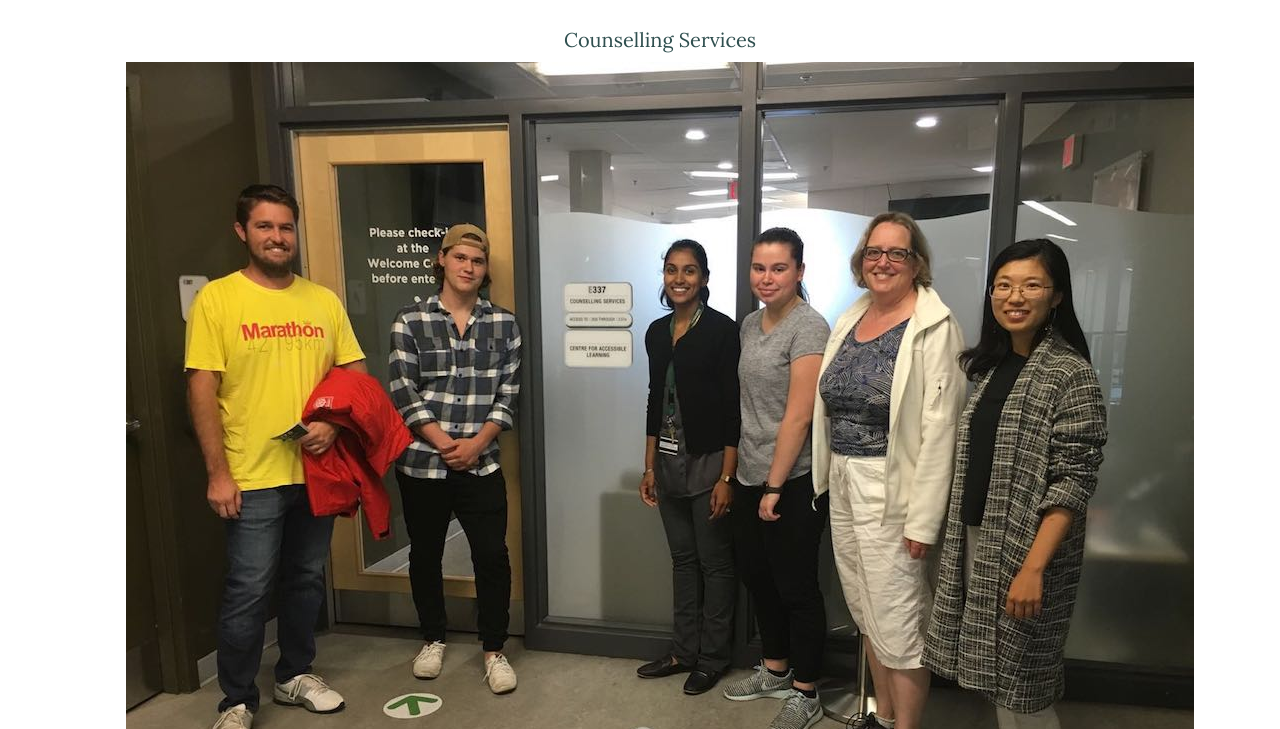
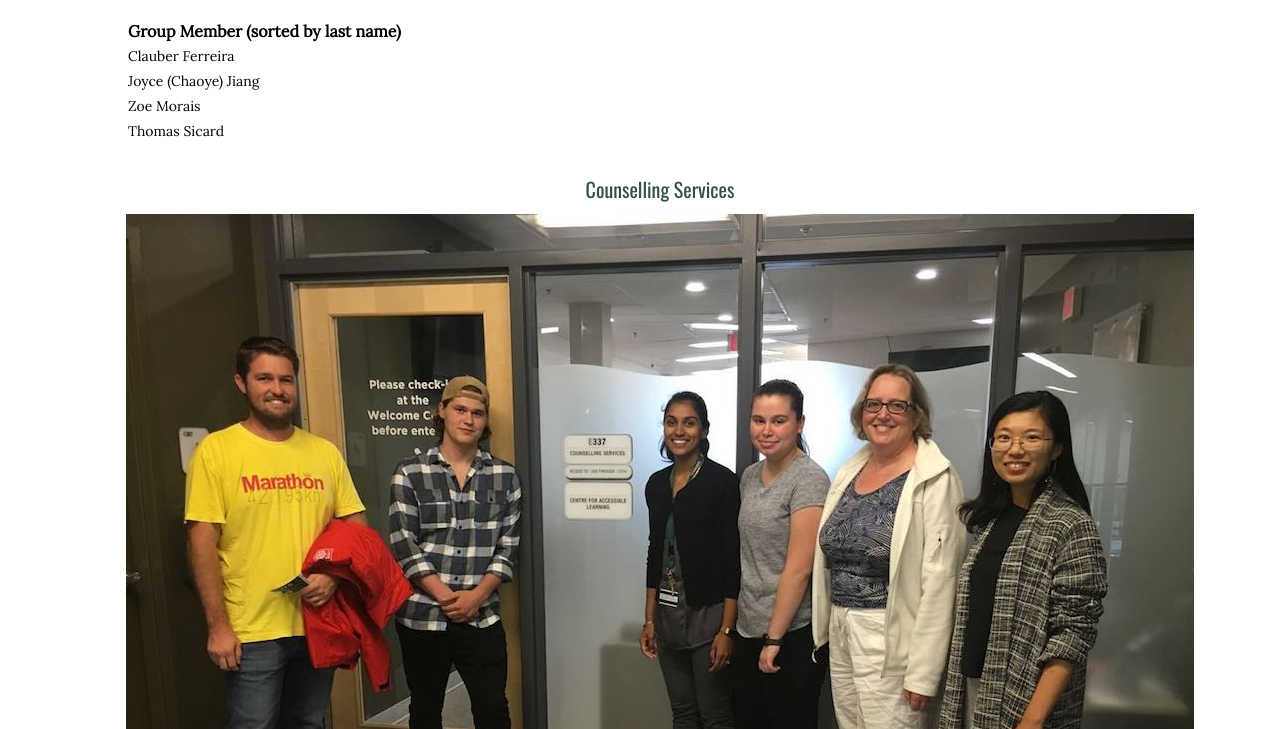
Before and after one commit to Joyce84/Selfie-Discovery, a plain HTML site: page index.html in a window 1280 px wide. Shown: the part 71-800 px from the top of the page. Drawn offline with nearby package versions, Linux system fonts and the light colour scheme.

Commit message:
2nd
add names

```diff
--- a/CSS/main.css
+++ b/CSS/main.css
@@ -1,27 +1,45 @@
-h1{
+h1 {
     color: #006341;
     text-align: center;
     font-family: 'Oswald', Arial, Helvetica, sans-serif;
 }
+
 body {
     background-color: #FFF;
 }
 
 img {
     display: block;
-    margin-left:auto;
+    margin-left: auto;
     margin-right: auto;
     margin-top: 10px;
 }
 
-li {
+ul.name {
+    line-height: 25px;
+    font-family: 'Lora', Times, "Times New Roman", serif;
+    font-weight: 700;
+    text-align:justify;
+    margin-left:80px;
+}
+
+ul.name li {
+    list-style: none;
+    text-align: left;
+    font-family: 'Lora', Times, "Times New Roman", serif;
+    text-align: inherit;
+    font-weight: 200;
+    font-size: 14px;
+}
+
+ul.photo {
+    list-style: none;
+}
+
+ul.photo li {
     text-align: center;
-    font-family: 'Lora',Times, "Times New Roman", serif;
+    font-family: 'Oswald', Arial, Helvetica, sans-serif;
     color: darkslategrey;
     font-size: 20px;
     margin-top: 30px;
 }
-
-ul {
-    list-style: none;
-}
--- a/index.html
+++ b/index.html
@@ -14,7 +14,13 @@
         <h1>Group photos with some college staff</h1>
     </header>
     <main>
-        <ul>
+        <ul class="name">Group Member (sorted by last name)
+            <li>Clauber Ferreira</li>
+            <li>Joyce (Chaoye) Jiang</li>
+            <li>Zoe Morais</li>
+            <li>Thomas Sicard</li>
+        </ul>
+        <ul class="photo">
             <li>Counselling Services
                 <picture>
                     <img src="IMG/492122638.jpg" alt="Counselling Services">
```
